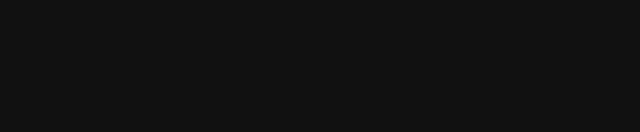
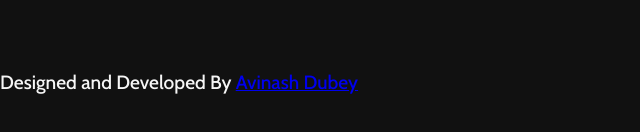
Before and after one commit to avinasdube/westream, a React (Create React App) app in the folder client/: page / in a window 1280 px wide. Shown: the part 578-710 px from the top of the page, without its empty margins (0-640 px from the left). Built offline with nearby package versions, Linux system fonts and the light colour scheme; no server answers.

Commit message:
[modified] : added loading screen and footer

```diff
--- a/client/src/App.js
+++ b/client/src/App.js
@@ -1,12 +1,28 @@
-import React from 'react';
+import React, { useEffect, useState } from 'react';
 import './styles/index.scss';
 import MainLayout from './layouts/MainLayout/MainLayout';
+import Logo from './components/Logo/Logo';
 
 function App() {
+  const [loading, setLoading] = useState(false);
+
+  useEffect(() => {
+    setLoading(true)
+    setTimeout(() => {
+      setLoading(false)
+    }, 3000)
+  }, [])
 
   return (
     <div className="App">
-      <MainLayout />
+      {loading === true ?
+        <div className="logoLoad">
+          <Logo />
+        </div> :
+        <>
+          <MainLayout />
+        </>}
+          <div className="footer">Designed and Developed By <a href='https://github.com/avinasdube' alt=''> Avinash Dubey</a></div>
     </div>
   )
 }
```
